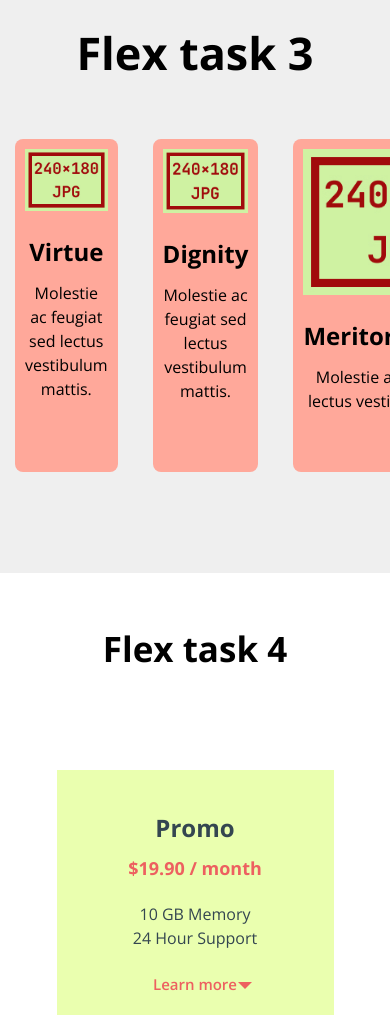
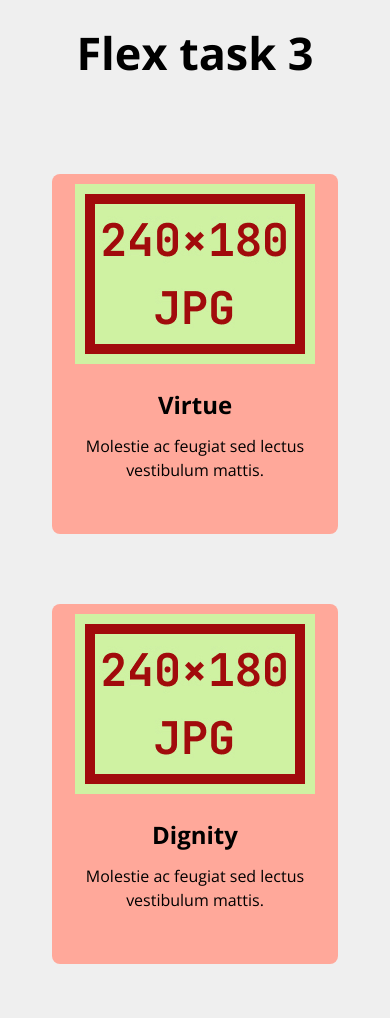
Before and after one commit to klevoDev/18-flex-cards, a plain HTML site: page index.html in a window 390 px wide. Shown: the part 4100-5118 px from the top of the page. Drawn offline with nearby package versions, Linux system fonts and the light colour scheme.

Commit message:
added task-3 adaptation

```diff
--- a/scss/_task-3.scss
+++ b/scss/_task-3.scss
@@ -118,5 +118,40 @@
     }
 }
 
-// @media (max-width: 1336px) {
-// }
+@media (max-width: 1335px) {
+    .task-3 {
+        &__row {
+            flex-wrap: wrap;
+            justify-content: center;
+        }
+
+        &__column {
+            flex: 0 1 33.3334%;
+            padding: 35px 35px;
+        }
+    }
+}
+
+@media (max-width: 1023px) {
+    .task-3 {
+        &__column {
+            flex: 0 1 40%;
+        }
+    }
+}
+
+@media (max-width: 767px) {
+    .task-3 {
+        &__column {
+            flex: 0 1 65%;
+        }
+    }
+}
+
+@media (max-width: 424px) {
+    .task-3 {
+        &__column {
+            flex: 0 1 90%;
+        }
+    }
+}
```
Also changed, not shown: css/style.css.
